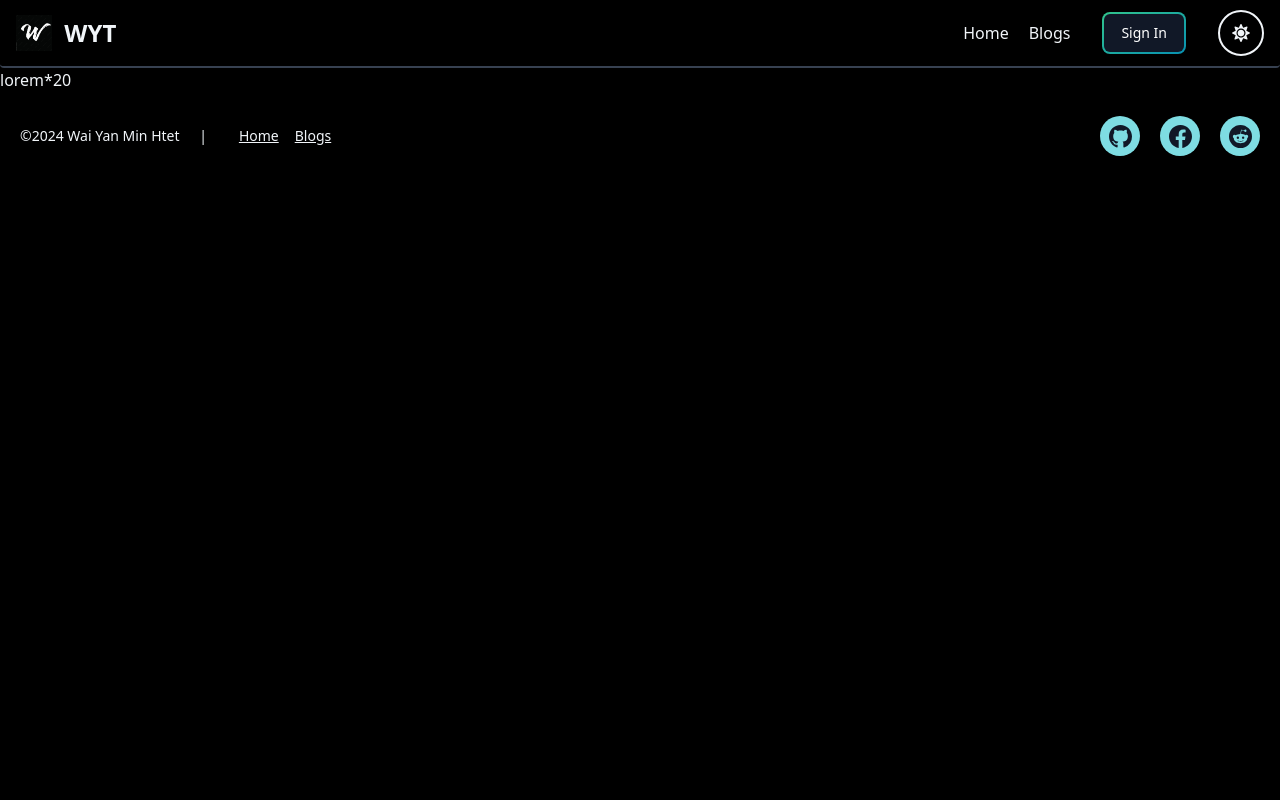
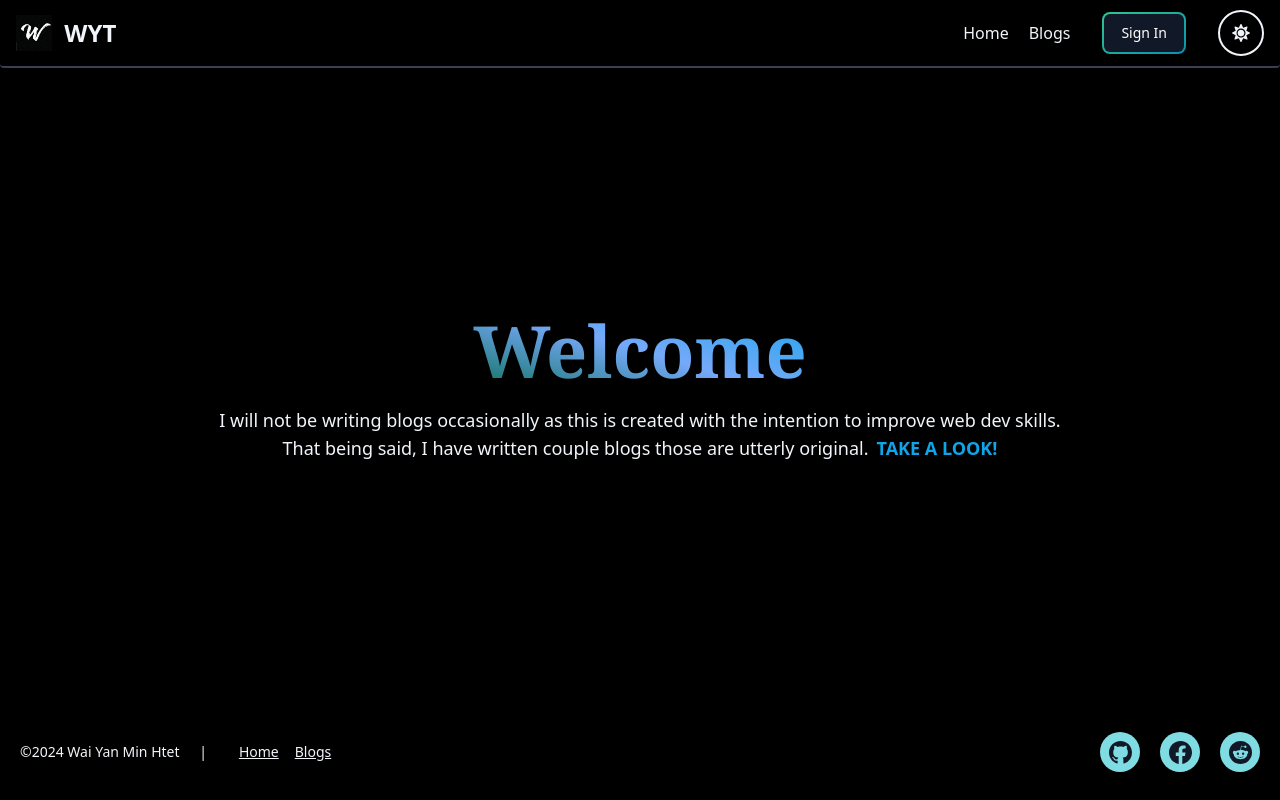
Before and after one commit to iamwaiyanminhtet/mern-blog, a React (Vite) app in the folder frontend/: page / in a window 1280 px wide. Built offline with nearby package versions, Linux system fonts and the light colour scheme; no server answers.

Commit message:
home page implemented

```diff
--- a/frontend/src/components/Footer.jsx
+++ b/frontend/src/components/Footer.jsx
@@ -4,7 +4,7 @@ import { Link } from 'react-router-dom';
 const FooterComponent = () => {
     return (
         <footer className="py-6 px-5 bg-inherit">
-                <div className="flex flex-col sm:flex-row  justify-start  items-center sm:justify-between gap-5 ">
+                <div className="flex flex-col sm:flex-row  justify-start items-center  sm:items-center sm:justify-between gap-5 ">
                     <div className="flex flex-col sm:flex-row gap-4 text-sm ">
                         <span>©2024 Wai Yan Min Htet <span className='mx-4 hidden sm:inline'>|</span> </span>
                         <Link rel="noopener noreferrer" to='/' className='underline'>
--- a/frontend/src/components/RelatedArticles.jsx
+++ b/frontend/src/components/RelatedArticles.jsx
@@ -61,7 +61,7 @@ const RelatedArticles = ({ categoryId, curBlogId }) => {
                         <div className="space-y-2 text-center">
                             <h2 className="text-3xl font-bold text-black dark:text-slate-100">Related Articles</h2>
                         </div>
-                        <div className="grid grid-cols-1 gap-x-4 gap-y-8 md:grid-cols-2 lg:grid-cols-4">
+                        <div className="grid grid-cols-1 gap-x-4 gap-y-8 md:grid-cols-2 lg:grid-cols-4 items-center">
                             {
                                 relatedArticles.filter(rl => rl._id !== curBlogId)
                                     .map(relatedArticle =>
--- a/frontend/src/pages/Home.jsx
+++ b/frontend/src/pages/Home.jsx
@@ -1,10 +1,20 @@
 import FooterComponent from "../components/Footer";
+import { Link } from "react-router-dom"
 
 const Home = () => {
   return (
-    <div className="">
-
-      lorem*20
+    <div>
+      <div className="h-[calc(90vh-80px)] max-h-[calc(80dvh-80px)] sm:max-h-[calc(90dvh-80px)] flex flex-col justify-center items-center p-5 gap-5">
+        <h1 className="text-5xl font-extrabold text-center lg:text-7xl 2xl:text-8xl">
+          <span className="text-transparent bg-gradient-to-bl bg-clip-text from-sky-400 via-cyan-500 to-emerald-500 dark:from-sky-500 dark:via-blue-400 dark:to-green-700 font-serif text-center">
+            Welcome
+          </span>
+        </h1>
+        <p className="max-w-[70%] text-center text-md sm:text-lg">
+          I will not be writing blogs occasionally as this is created with the intention to improve web dev skills. That being said, I have written couple blogs those are utterly original.
+          <Link className="ms-2 font-semibold text-sky-500 hover:underline uppercase" to='/search'>Take a look!</Link>
+        </p>
+      </div>
       <FooterComponent></FooterComponent>
     </div>
   )
--- a/frontend/src/pages/Search.jsx
+++ b/frontend/src/pages/Search.jsx
@@ -4,6 +4,9 @@ import { useSelector } from "react-redux"
 import { Link } from "react-router-dom"
 import HTMLReactParser from "html-react-parser"
 import { FaInfoCircle, FaTimes } from "react-icons/fa"
+import FooterComponent from "../components/Footer"
+
+// https://lottiefiles.com/animations/loading-599Uz5RpL5
 
 const Search = () => {
     const { user: curUser } = useSelector(state => state.user)
@@ -38,7 +41,7 @@ const Search = () => {
             }
         }
         fetchCategories()
-    }, [curUser._id])
+    }, [])
 
     useEffect(() => {
         const fetchBlogs = async () => {
@@ -67,11 +70,11 @@ const Search = () => {
                 }
             }
         }
-        if (curUser.isAdmin) {
+
             fetchBlogs()
-        }
+
         // eslint-disable-next-line react-hooks/exhaustive-deps
-    }, [curUser._id])
+    }, [])
 
     const handleSearch = async () => {
         setError(null)
@@ -209,7 +212,7 @@ const Search = () => {
                     <div className="flex flex-col sm:flex-row my-5 gap-3  justify-start md:justify-between items-start sm:items-center">
                         <p className="text-lg ">currently displaying {blogsData.blogs.length} of {blogsData.total} blogs</p>
                         <p className="text-sm max-w-80">
-                            how searching works in here : just selecting will filter from current display data. however, when search button is clicked, selecting values will be carried to search from whole data.
+                            how filtering works in here : just selecting will filter from current display data. however, when search button is clicked, selected values will be carried to search from whole data.
                         </p>
                     </div>
                     <div className="flex flex-col gap-5" >
@@ -256,6 +259,7 @@ const Search = () => {
                     }
                 </div>
             }
+            <FooterComponent />
         </div>
     )
 }
```
Also changed, not shown: 2 other files (tests, documents, lock files or other folders).
